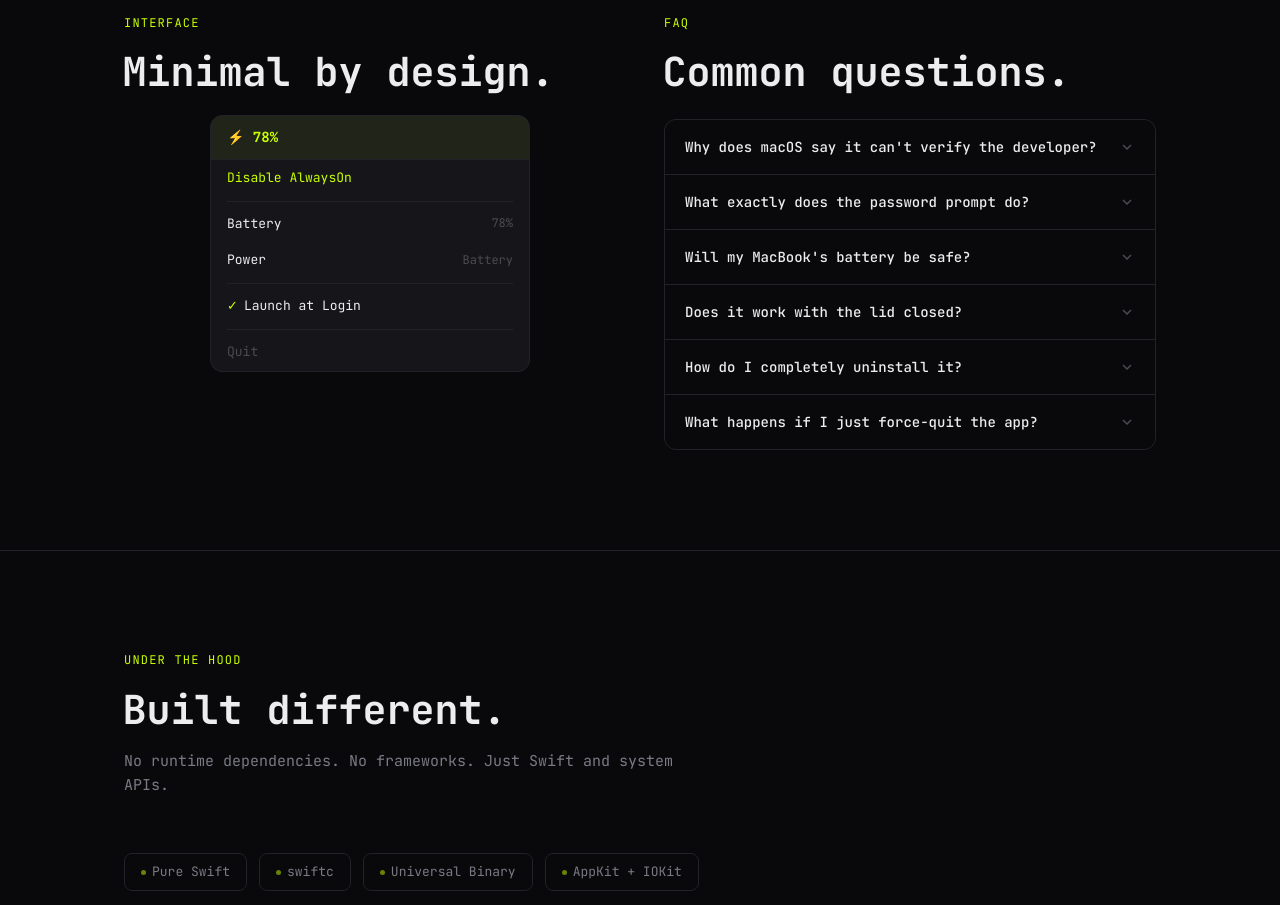
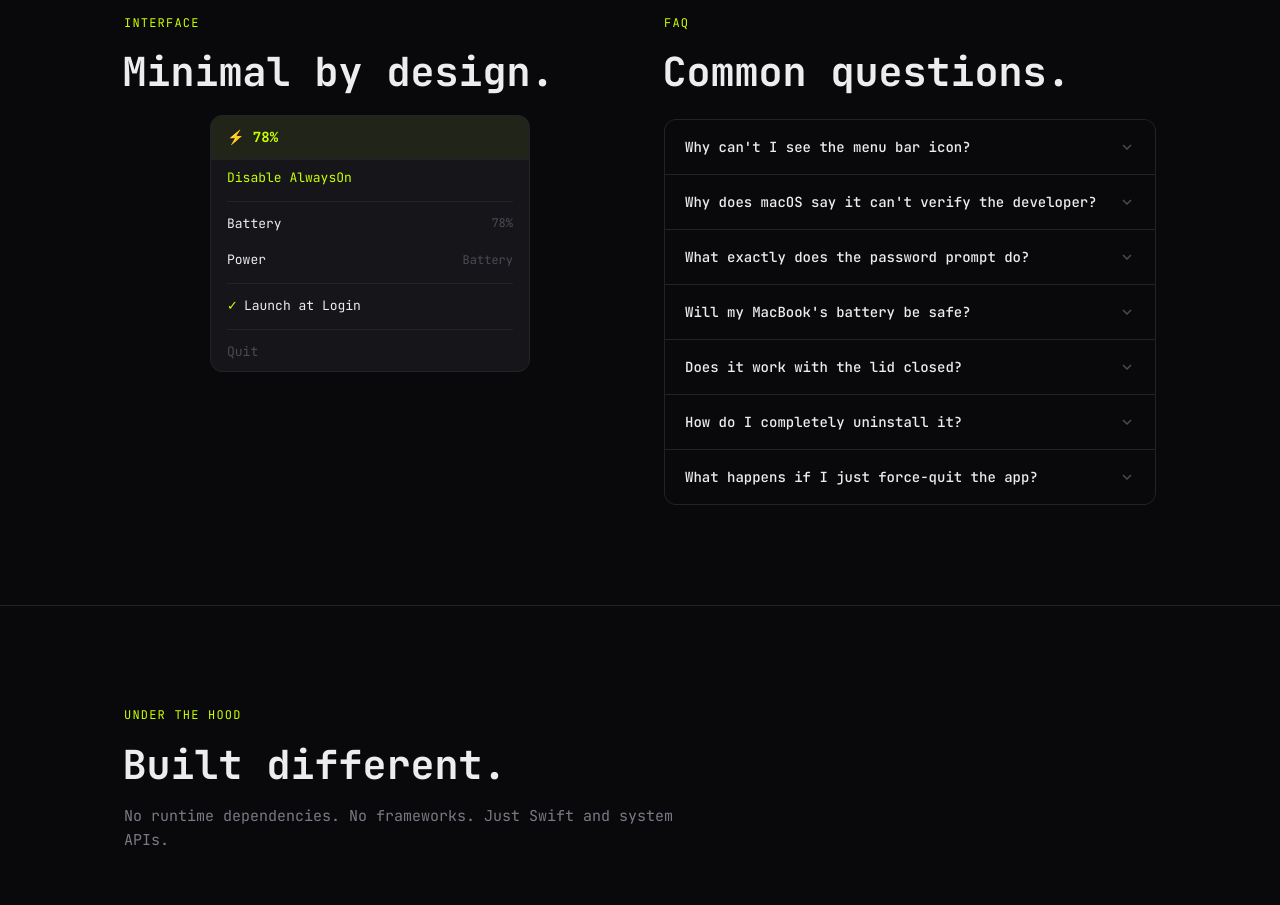
Before and after one commit to GGG-HHH/AlwaysOn, a plain HTML site: page site/index.html in a window 1280 px wide. Shown: the part 2440-3345 px from the top of the page. Drawn offline with Linux system fonts and the light colour scheme.

Commit message:
Update FAQ: add notch icon fix, Gatekeeper fallback tip, fix size to 83KB
- Add FAQ: "Why can't I see the menu bar icon?" (notch workaround + Ice)
- Add System Settings → Privacy & Security fallback for Gatekeeper
- Update all 52KB references to 83KB
- Replace specs line "52KB" with "Pure Swift" to avoid duplication

Co-Authored-By: Claude Opus 4.6 <noreply@anthropic.com>

```diff
--- a/site/index.html
+++ b/site/index.html
@@ -839,14 +839,28 @@ footer a:hover { color: var(--accent); }
           <div class="faq-item">
             <button class="faq-question">
               <span>
+                <span data-en>Why can't I see the menu bar icon?</span>
+                <span data-zh>为什么看不到菜单栏图标？</span>
+              </span>
+              <svg class="chevron" width="16" height="16" viewBox="0 0 16 16" fill="none" stroke="currentColor" stroke-width="1.5"><path d="M4 6l4 4 4-4"/></svg>
+            </button>
+            <div class="faq-answer"><div class="faq-answer-inner">
+              <span data-en>On MacBooks with a notch, too many menu bar icons can push AlwaysOn behind the camera area. Two fixes:<br><br><strong>1. Rearrange icons</strong> — Hold <code>⌘ Command</code> and drag menu bar icons to reorder. Move AlwaysOn closer to the right side.<br><br><strong>2. Use Ice (free &amp; open source)</strong> — <a href="https://github.com/jordanbaird/Ice" target="_blank" style="color:var(--accent)">Ice</a> auto-hides unused menu bar icons, freeing up space for the ones you need.</span>
+              <span data-zh>在有刘海屏的 MacBook 上，菜单栏图标过多时 AlwaysOn 可能被挤到摄像头区域后面。两种解决方法：<br><br><strong>1. 重新排列图标</strong> — 按住 <code>⌘ Command</code> 键拖拽菜单栏图标调整顺序，把 AlwaysOn 移到靠右的位置。<br><br><strong>2. 使用 Ice（免费开源）</strong> — <a href="https://github.com/jordanbaird/Ice" target="_blank" style="color:var(--accent)">Ice</a> 可以自动折叠不常用的菜单栏图标，腾出空间。</span>
+            </div></div>
+          </div>
+
+          <div class="faq-item">
+            <button class="faq-question">
+              <span>
                 <span data-en>Why does macOS say it can't verify the developer?</span>
                 <span data-zh>为什么 macOS 提示「无法验证开发者」？</span>
               </span>
               <svg class="chevron" width="16" height="16" viewBox="0 0 16 16" fill="none" stroke="currentColor" stroke-width="1.5"><path d="M4 6l4 4 4-4"/></svg>
             </button>
             <div class="faq-answer"><div class="faq-answer-inner">
-              <span data-en>AlwaysOn is ad-hoc signed (not notarized with Apple). On first launch, right-click the app &rarr; click "Open" &rarr; click "Open" again in the dialog. macOS remembers your choice — you only do this once.</span>
-              <span data-zh>AlwaysOn 使用 ad-hoc 签名（未经 Apple 公证）。首次启动时，右键点击 App &rarr; 选择「打开」&rarr; 在弹窗中再次点击「打开」。macOS 会记住你的选择，之后不会再弹。</span>
+              <span data-en>AlwaysOn is ad-hoc signed (not notarized with Apple). On first launch, right-click the app &rarr; click "Open" &rarr; click "Open" again in the dialog. macOS remembers your choice — you only do this once.<br><br>If it still won't open: go to <strong>System Settings &rarr; Privacy &amp; Security &rarr; Security</strong>, scroll down and click <strong>"Open Anyway"</strong> next to the AlwaysOn message.</span>
+              <span data-zh>AlwaysOn 使用 ad-hoc 签名（未经 Apple 公证）。首次启动时，右键点击 App &rarr; 选择「打开」&rarr; 在弹窗中再次点击「打开」。macOS 会记住你的选择，之后不会再弹。<br><br>如果仍然无法打开：前往 <strong>系统设置 &rarr; 隐私与安全性 &rarr; 安全性</strong>，向下滚动找到 AlwaysOn 的提示，点击 <strong>「仍要打开」</strong>。</span>
             </div></div>
           </div>
 
```
